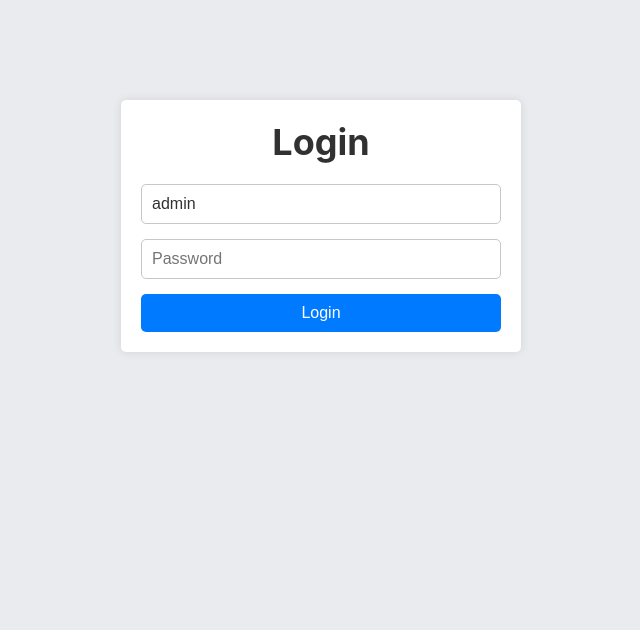
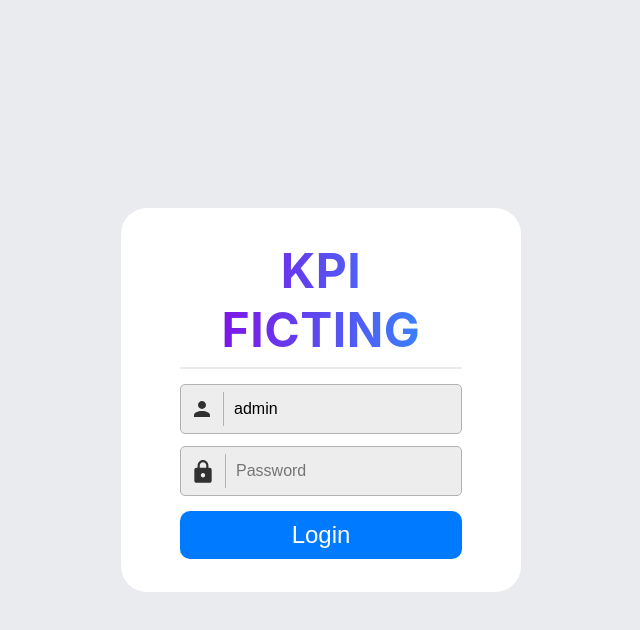
Before and after one commit to dima0808/kpi-test-platform, a React (Create React App) app in the folder frontend/: page / in a window 1280 px wide. Shown: the top 630 px of the page, without its empty margins (319-959 px from the left). Built offline with nearby package versions, Linux system fonts and the light colour scheme; a web font is replaced by a local one.

Commit message:
added some changes to pass the test

```diff
--- a/frontend/src/components/TestPreview.jsx
+++ b/frontend/src/components/TestPreview.jsx
@@ -1,10 +1,10 @@
-import React, {useEffect, useRef, useState} from 'react';
+import React, { useEffect, useRef, useState } from 'react';
 import question from '../assets/icons/question.svg';
 import score from '../assets/icons/score.svg';
 import group from '../assets/icons/group.svg';
 import human from '../assets/icons/human.svg';
 import duration from '../assets/icons/duration.svg';
-import Cookies from "js-cookie";
+import Cookies from 'js-cookie';
 
 function TestPreview({ test, handleStartTest, message }) {
   const studentGroupRef = useRef(null);
@@ -20,7 +20,7 @@ function TestPreview({ test, handleStartTest, message }) {
     if (name && studentNameRef.current) {
       studentNameRef.current.value = name;
     }
-    }, [test]);
+  }, [test]);
 
   const validateForm = () => {
     const group = studentGroupRef.current?.value;
@@ -64,15 +64,15 @@ function TestPreview({ test, handleStartTest, message }) {
         <div className="test__info">
           <ul className="info__list">
             <li className="info__duration">
-              <img src={duration} alt="duration"/>
+              <img src={duration} alt="duration" />
               <span>{formatDuration(test.minutesToComplete)}</span>
             </li>
             <li className="info__question">
-              <img src={question} alt="question"/>
+              <img src={question} alt="question" />
               <span>{test.questionsCount} Questions</span>
             </li>
             <li className="info__score">
-              <img src={score} alt="score"/>
+              <img src={score} alt="score" />
               <span>{test.maxScore} points</span>
             </li>
           </ul>
@@ -81,21 +81,21 @@ function TestPreview({ test, handleStartTest, message }) {
         <form className="test__form" onSubmit={handleSubmit}>
           <div className="test__fields">
             <div className="test__field">
-              <img src={group} alt="group"/>
+              <img src={group} alt="group" />
               <input
                 ref={studentGroupRef}
                 type="text"
-                placeholder="Group: IO-25"
+                placeholder="Група: IO-25"
                 className={errors.group ? 'error-border' : ''}
                 onChange={() => handleInputChange('group')}
               />
             </div>
             <div className="test__field">
-              <img src={human} alt="human" className="test__numan"/>
+              <img src={human} alt="human" className="test__numan" />
               <input
                 ref={studentNameRef}
                 type="text"
-                placeholder="Full Name: Ivan Ivanov"
+                placeholder="ПІБ: Іванов Іван Іванович"
                 className={errors.name ? 'error-border' : ''}
                 onChange={() => handleInputChange('name')}
               />
--- a/frontend/src/components/info/Questions.jsx
+++ b/frontend/src/components/info/Questions.jsx
@@ -4,10 +4,9 @@ import MultipleChoicesReview from '../../components/review/MultipleChoicesReview
 import MatchPairsReview from '../../components/review/MatchPairsReview';
 
 function Questions({ questions }) {
-
   console.log(questions);
   return (
-    <div className="container">
+    <div>
       <div className="mt-55 mb-55">
         {questions.map((question, index) => (
           <div key={index} className="question__body mt-55">
@@ -35,21 +34,27 @@ function Questions({ questions }) {
             {question.type === 'single_choice' && (
               <SingleChoiceReview
                 answers={question.answers}
-                selectedAnswer={question.answers.filter(answer => answer.isCorrect).map(answer => answer.id)}
+                selectedAnswer={question.answers
+                  .filter((answer) => answer.isCorrect)
+                  .map((answer) => answer.id)}
                 questionId={question.id}
               />
             )}
             {question.type === 'multiple_choices' && (
               <MultipleChoicesReview
                 answers={question.answers}
-                selectedAnswer={question.answers.filter(answer => answer.isCorrect).map(answer => answer.id)}
+                selectedAnswer={question.answers
+                  .filter((answer) => answer.isCorrect)
+                  .map((answer) => answer.id)}
                 questionId={question.id}
               />
             )}
             {question.type === 'matching' && (
               <MatchPairsReview
                 answers={question.answers}
-                selectedAnswer={question.answers.filter(answer => answer.isCorrect).map(answer => answer.id)}
+                selectedAnswer={question.answers
+                  .filter((answer) => answer.isCorrect)
+                  .map((answer) => answer.id)}
               />
             )}
           </div>
--- a/frontend/src/pages/Login.jsx
+++ b/frontend/src/pages/Login.jsx
@@ -3,6 +3,8 @@ import { login } from '../utils/http';
 import Cookies from 'js-cookie';
 import { useNavigate } from 'react-router-dom';
 import { useState } from 'react';
+import human from '../assets/icons/human.svg';
+import password from '../assets/icons/password.svg';
 
 function Login() {
   const navigate = useNavigate();
@@ -19,9 +21,16 @@ function Login() {
   }, [navigate]);
 
   return (
-    <div className="container">
+    <div className="container__center">
       <div className="login">
-        <h1 className="login__title">Login</h1>
+        <div className="login__title">
+          <h1>KPI FICTING</h1>
+        </div>
+        <div className="login__fields">
+          <div className="login__field">
+            <div className="login__img">
+              <img src={human} alt="human" />
+            </div>
             <input
               ref={usernameRef}
               value="admin"
@@ -29,7 +38,19 @@ function Login() {
               placeholder="Username"
               className="login__input"
             />
-        <input ref={passwordRef} type="password" placeholder="Password" className="login__input" />
+          </div>
+          <div className="login__field">
+            <div className="login__img">
+              <img src={password} alt="password" />
+            </div>
+            <input
+              ref={passwordRef}
+              type="password"
+              placeholder="Password"
+              className="login__input"
+            />
+          </div>
+        </div>
         <button
           onClick={() => {
             login({
--- a/frontend/src/pages/Test.jsx
+++ b/frontend/src/pages/Test.jsx
@@ -134,11 +134,14 @@ function Test() {
     const elem = document.documentElement;
     if (elem.requestFullscreen) {
       elem.requestFullscreen();
-    } else if (elem.mozRequestFullScreen) { // Firefox
+    } else if (elem.mozRequestFullScreen) {
+      // Firefox
       elem.mozRequestFullScreen();
-    } else if (elem.webkitRequestFullscreen) { // Chrome, Safari and Opera
+    } else if (elem.webkitRequestFullscreen) {
+      // Chrome, Safari and Opera
       elem.webkitRequestFullscreen();
-    } else if (elem.msRequestFullscreen) { // IE/Edge
+    } else if (elem.msRequestFullscreen) {
+      // IE/Edge
       elem.msRequestFullscreen();
     }
   };
@@ -228,6 +231,8 @@ function Test() {
         handleFinishTest={handleFinishTest}
         testSession={testSession}
         question={question}
+        error={message}
+        clearError={() => setMessage(null)}
       />
     );
   }
--- a/frontend/src/pages/TestInfo.jsx
+++ b/frontend/src/pages/TestInfo.jsx
@@ -3,13 +3,13 @@ import {
   getFinishedSessionsByTestId,
   getFinishedSessionsByTestIdInCsv,
   getQuestionsByTestId,
-  getTestById
+  getTestById,
 } from '../utils/http';
-import {useNavigate, useParams} from 'react-router-dom';
+import { useNavigate, useParams } from 'react-router-dom';
 import Cookies from 'js-cookie';
-import {calculateTimeDifference} from "../utils/timeUtils";
-import {clientIP} from "../utils/constraints";
-import Questions from "../components/info/Questions";
+import { calculateTimeDifference } from '../utils/timeUtils';
+import { clientIP } from '../utils/constraints';
+import Questions from '../components/info/Questions';
 
 function TestInfo() {
   const { id } = useParams();
@@ -31,7 +31,6 @@ function TestInfo() {
     getFinishedSessionsByTestId(id, token)
       .then((data) => setTestFinishedSessions(data.sessions))
       .catch((error) => setError({ message: error.message || 'An error occurred' }));
-
   }, [id]);
 
   const handleCopyLink = () => {
@@ -64,12 +63,11 @@ function TestInfo() {
         <p>Finished Sessions: {testData.finishedSessions}</p>
       </div>
 
-      <Questions questions={questions} />
+      {/* <Questions questions={questions} /> */}
 
       <button
         onClick={() => getFinishedSessionsByTestIdInCsv(testData.name, id, Cookies.get('token'))}
-        className="test-info__import-button"
-      >
+        className="test-info__import-button">
         Export
       </button>
       <table className="test-info__table">
@@ -90,9 +88,13 @@ function TestInfo() {
               <td>{session.mark}</td>
               <td>{calculateTimeDifference(session.startedAt, session.finishedAt)}</td>
               <td>
-                <button onClick={() =>
-                  navigate(`/session-details/${id}?credentials=${session.studentGroup}:${session.studentName}`)
-                } className="test-info__details-button">
+                <button
+                  onClick={() =>
+                    navigate(
+                      `/session-details/${id}?credentials=${session.studentGroup}:${session.studentName}`,
+                    )
+                  }
+                  className="test-info__details-button">
                   Details
                 </button>
               </td>
--- a/frontend/src/scss/components/_login.scss
+++ b/frontend/src/scss/components/_login.scss
@@ -1,29 +1,71 @@
 .login {
-  margin-top: 100px;
   background-color: $white;
-  border-radius: 5px;
-  padding: 20px;
-  box-shadow: 0 0 10px 0 rgba(0, 0, 0, 0.1);
+  border-radius: 26px;
+  padding: 33px 59px;
   width: 400px;
   display: flex;
   flex-direction: column;
   align-items: center;
 
-  &__title {
-    font-size: 36px;
-    margin-bottom: 20px;
-    color: $black;
+  &__fields {
+    width: 100%;
+    display: flex;
+    flex-direction: column;
+    gap: 12px;
+    margin-bottom: 15px;
   }
 
-  &__input {
+  &__field {
+    display: flex;
+    align-items: center;
+    height: 50px;
+    background-color: #ededed;
+    border-radius: 5px;
+    border: 1px solid #b2b2b2;
+
+    img {
+      padding-inline: 13px;
+    }
+
+    input {
+      position: relative;
+      z-index: 3;
+      width: 100%;
+      height: 100%;
+      border: none;
+      background-color: transparent;
+      font-size: 16px;
+      padding-left: 10px;
+    }
+
+    &:focus-within {
+      border-color: $blue-checked;
+    }
+  }
+
+  &__img {
+    height: 70%;
+    display: flex;
+    align-items: center;
+    border-right: 1px solid #b2b2b2;
+  }
+
+  &__title {
+    text-align: center;
+    padding-bottom: 8px;
+    margin-bottom: 15px;
     width: 100%;
-    padding: 10px;
-    margin-bottom: 15px;
-    border: 1px solid $gray-dark;
-    border-radius: 5px;
-    font-size: 16px;
-    color: $black;
-    background-color: $white;
+    border-bottom: 2px solid $brd-clr;
+
+    h1 {
+      font-weight: 700;
+      letter-spacing: 0.5px;
+      font-size: 48px;
+      background: linear-gradient(90deg, #8b00e2, #2d96ff);
+      background-clip: text;
+      -webkit-background-clip: text;
+      -webkit-text-fill-color: transparent;
+    }
   }
 
   &__error {
@@ -35,12 +77,13 @@
 
   &__button {
     width: 100%;
-    padding: 10px;
+    padding-block: 10px;
+    text-align: center;
     background-color: $blue-checked;
     color: $white;
     border: none;
-    border-radius: 5px;
-    font-size: 16px;
+    border-radius: 10px;
+    font-size: 24px;
     cursor: pointer;
     transition: background-color $duration ease;
 
--- a/frontend/src/scss/components/_questionsPage.scss
+++ b/frontend/src/scss/components/_questionsPage.scss
@@ -120,3 +120,30 @@
   color: $red-crl;
   border: 2px solid $red-crl;
 }
+
+.border-error {
+  box-shadow: 0 0 0 2px $red-crl;
+  animation: shuffle 0.5s ease-in-out;
+}
+
+.color-error {
+  color: $red-crl !important;
+}
+
+@keyframes shuffle {
+  0% {
+    transform: translateX(0);
+  }
+  25% {
+    transform: translateX(-5px);
+  }
+  50% {
+    transform: translateX(5px);
+  }
+  75% {
+    transform: translateX(-5px);
+  }
+  100% {
+    transform: translateX(0);
+  }
+}
```
Also changed, not shown: frontend/src/components/Question.jsx (+27 -13 lines), frontend/src/assets/icons/password.svg (added). Lines whose indentation alone changed are shown as unchanged.
